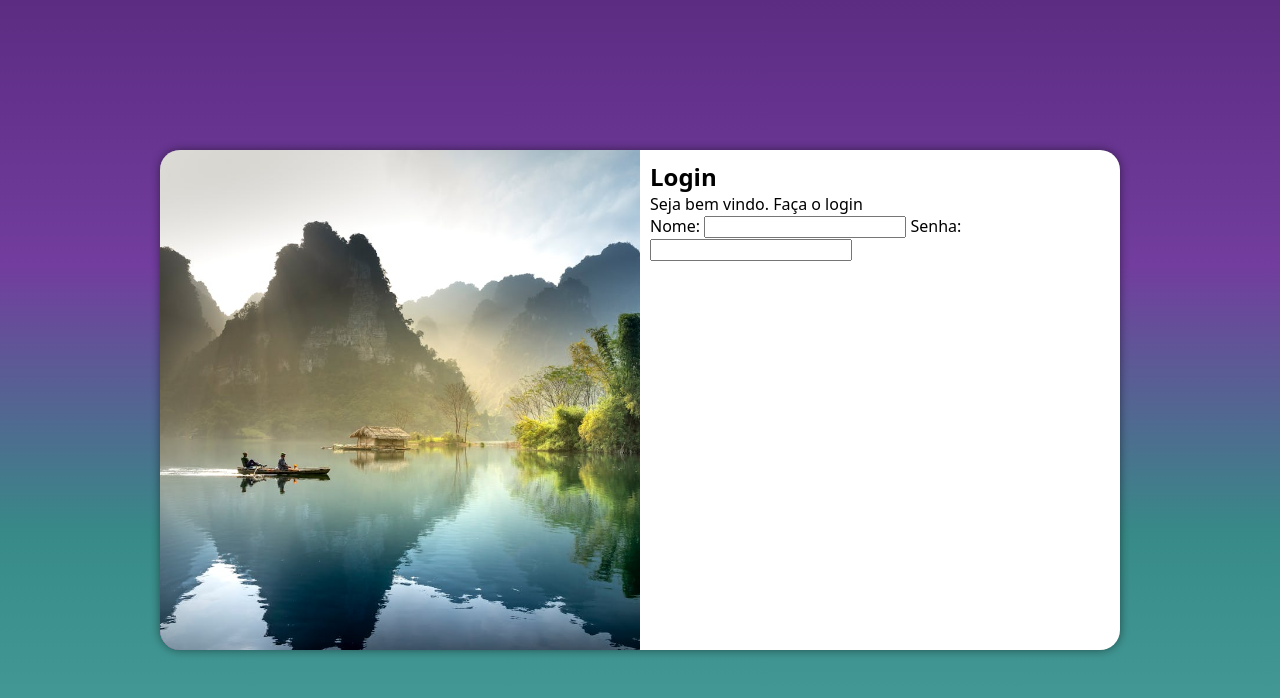
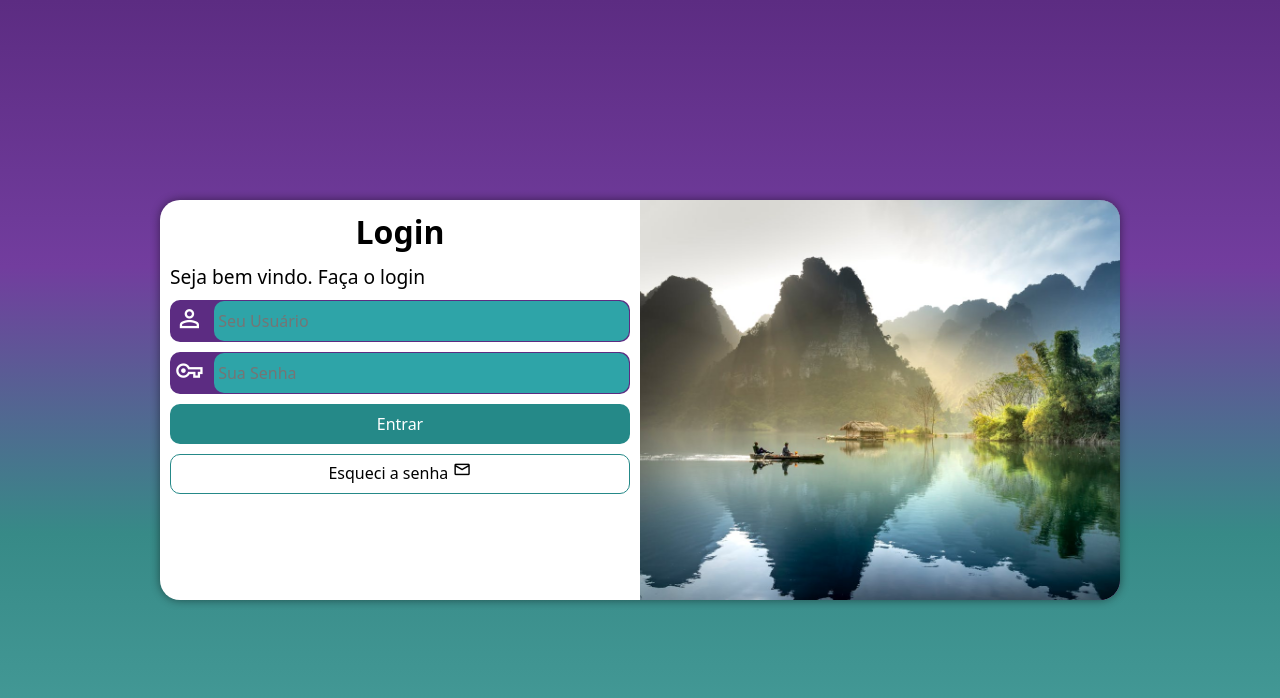
Before and after one commit to paulo-Dk/html_css, a plain HTML site: page d014/index.html in a window 1280 px wide. Drawn offline with nearby package versions, Linux system fonts and the light colour scheme.

Commit message:
finalizar form

```diff
--- a/d014/estilos/media_query.css
+++ b/d014/estilos/media_query.css
@@ -2,11 +2,12 @@
 
 @media screen and (min-width: 768px) and (max-width: 1024px) {
     body {
-        background-image: linear-gradient(to top, #49a09d,#378a87, #723d9e, #5c2c82);
+        background-image: linear-gradient(to top, #49a09d, #378a87, #723d9e, #5c2c82);
     }
 
     section#login {
         width: 80vw;
+        height: 280px;
     }
 
     #login>#imagem {
@@ -22,23 +23,33 @@
     }
 }
 
-@media screen and (min-width: 992px) {
+@media screen and (min-width: 1025px) {
     body {
-        background-image: linear-gradient(to top, #49a09d,#378a87, #723d9e, #5c2c82);
+        background-image: linear-gradient(to top, #49a09d, #378a87, #723d9e, #5c2c82);
     }
+
     section#login {
         width: 960px;
+        height: 400px;
     }
 
     #login>#imagem {
-        float: left;
+        float: right;
         width: 50%;
         height: 100%;
         background-position: center center;
     }
 
     #login>#form {
-        float: right;
+        float: left;
         width: 50%;
     }
+
+    #form h1 {
+        font-size: 2em;
+    }
+
+    #form p {
+        font-size: 1.2em;
+    }
 }
--- a/d014/estilos/style.css
+++ b/d014/estilos/style.css
@@ -29,8 +29,8 @@ section#login {
     position: absolute;
     top: 50%;
     left: 50%;
+    box-shadow: 0px 0px 10px rgba(0, 0, 0, 0.471);
     transform: translate(-50%, -50%);
-    box-shadow: 0px 0px 10px rgba(0, 0, 0, 0.471);
     transition: width .3s, heigth .3s;
     transition-timing-function: ease;
 }
@@ -46,3 +46,84 @@ section#login {
     display: block;
     padding: 10px;
 }
+
+#form h1 {
+    text-align: center;
+    margin-bottom: 10px;
+}
+
+#form p {
+    font-size: .8em;
+}
+
+.campo {
+    background-color: #5c2c82;
+    height: 42px;
+    margin: 10px 0px;
+    border-radius: 10px;
+}
+
+.campo label {
+    display: none;
+}
+
+.campo input {
+    background-color: #2ea4a8;
+    font-size: 1em;
+    width: calc(100% - 45px);
+    height: calc(100% - 2px);
+    padding: 4px;
+    border: none;
+    border-radius: 10px;
+    transform: translateY(-6px);
+}
+
+.campo input:focus-within {
+    background-color: white;
+}
+
+.campo>span {
+    color: white;
+    font-size: 1.8em;
+    width: 40px;
+    padding: 5px;
+}
+
+form>input[type=submit] {
+    margin: 10px 0px;
+    display: block;
+    font-size: 1em;
+    width: 100%;
+    height: 40px;
+    border: none;
+    background-color: #258988;
+    color: white;
+    border-radius: 10px;
+    cursor: pointer;
+}
+
+form>input[type=submit]:hover {
+    background-color: #2ea4a8;
+}
+
+form>button {
+    display: block;
+    text-align: center;
+    width: 100%;
+    font-size: 1em;
+    height: 40px;
+    border: 1px solid #258988;
+    border-radius: 10px;
+    margin-top: 10px 0px;
+    background-color: white;
+    padding-bottom: 5px;
+}
+
+form>button:hover {
+    background-color: #2ea4a8;
+    color: white;
+}
+
+button>#ei {
+    font-size: 1.2em;
+}
--- a/d014/index.html
+++ b/d014/index.html
@@ -7,6 +7,8 @@
     <title>Login</title>
     <link rel="stylesheet" href="estilos/style.css">
     <link rel="stylesheet" href="estilos/media_query.css">
+    <link rel="stylesheet"
+        href="https://fonts.googleapis.com/css2?family=Material+Symbols+Outlined:opsz,wght,FILL,GRAD@20..48,100..700,0..1,-50..200" />
 </head>
 
 <body>
@@ -19,11 +21,26 @@
                 <h1>Login</h1>
                 <p>Seja bem vindo. Faça o login</p>
 
-                <form action="" method="post">
-                    <label for="name">Nome:</label>
-                    <input type="text" id="name">
-                    <label for="senha">Senha:</label>
-                    <input type="password" id="senha">
+                <form action="" method="post" autocomplete="on">
+                    <div class="campo">
+                        <span class="material-symbols-outlined">
+                            person
+                        </span>
+                        <input type="text" id="name" placeholder="Seu Usuário" autocomplete="name" required
+                            maxlength="30">
+                        <label for="name">Usuário</label>
+                    </div>
+
+                    <div class="campo">
+                        <span class="material-symbols-outlined">
+                            vpn_key
+                        </span>
+                        <input type="password" id="senha" placeholder="Sua Senha" autocomplete="current-password"
+                            required minlength="8" maxlength="20">
+                        <label for="senha">Senha</label>
+                    </div>
+                    <input type="submit" value="Entrar">
+                    <button>Esqueci a senha <span class="material-symbols-outlined" id="ei">email</span></button>
                 </form>
             </div>
         </section>
```
